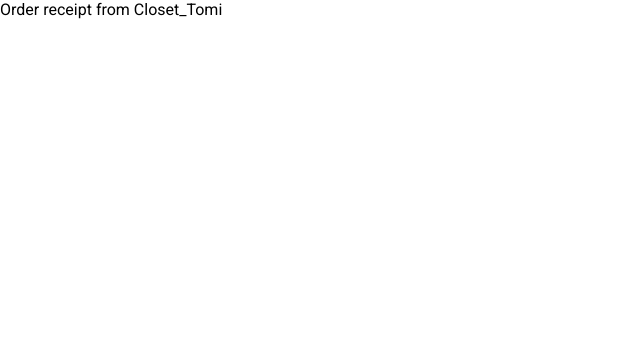
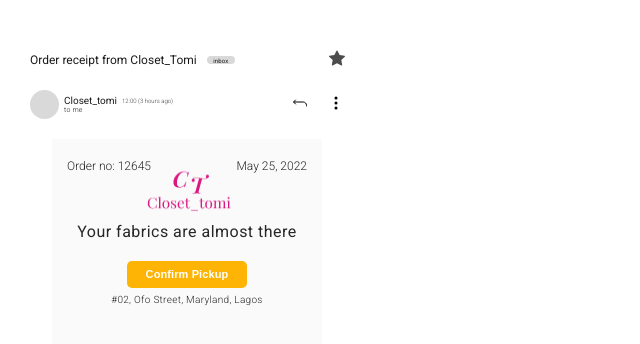
Before and after one commit to patkoton/closet-tomi, a React (Create React App) app: page / in a window 1280 px wide. Shown: the top 344 px of the page, without its empty margins (0-640 px from the left). Built offline with nearby package versions, Linux system fonts and the light colour scheme.

Commit message:
Top, Head and Body Components added

```diff
--- a/src/App.js
+++ b/src/App.js
@@ -1,7 +1,14 @@
+import "./index.css";
+import Top from "./components/Top";
+import Head from "./components/Head";
+import Body from "./components/Body";
+
 function App() {
   return (
     <div className="App">
-      <p>Order receipt from Closet_Tomi</p>
+      <Top />
+      <Head />
+      <Body />
     </div>
   );
 }
--- /dev/null
+++ b/src/components/Body.jsx
@@ -0,0 +1,25 @@
+import React from 'react'
+import '../index.css';
+import Logo from '../images/LOGO(1).png';
+
+const Boby = () => {
+  return (
+    <div className='body'>
+      <div className='ord-may'>
+        <p className='order-no'>Order no: 12645</p>
+        <p className='may'>May 25, 2022</p>
+      </div>
+      <img src={Logo} alt="" className='logo' />
+
+      <div>
+        <p className='fabrics'>Your fabrics are almost there</p>
+        <div>
+          <button className='confp'><b>Confirm Pickup</b></button>
+          <p className='street'>#02, Ofo Street, Maryland, Lagos</p>
+        </div>
+      </div>
+    </div>
+  )
+}
+
+export default Boby
--- /dev/null
+++ b/src/components/Head.jsx
@@ -0,0 +1,31 @@
+import React from 'react'
+import '../index.css';
+import { IoReturnUpBack, IoEllipsisVertical } from 'react-icons/io5'
+
+const Head = () => {
+  return (
+    <div className='head'>
+        <div className='closet'>
+            <div className='ellipse'></div>
+            <div className='closet-dt'>
+                <div className='closet-att'>
+                    <div className='closet-address'>
+                        <p className='closet-text'>Closet_tomi</p>
+                        <p className='closet-time'>12:00 (3 hours ago)</p>
+                    </div>
+
+                    <p className='closet-me'>to me</p>
+                </div>
+
+                <div className='io5'>
+                    <IoReturnUpBack className='irup' type='button' />
+                    <IoEllipsisVertical className='iev' type='button' />
+                </div>
+            </div>
+        </div>
+
+    </div>
+  )
+}
+
+export default Head
--- /dev/null
+++ b/src/components/Top.jsx
@@ -0,0 +1,21 @@
+import React from 'react'
+import "../index.css";
+import { BsStarFill } from 'react-icons/bs'
+import { useState } from "react";
+
+const Top = () => {
+    const [cls, setCls] = useState("clz");
+  return (
+    <div className='top'>
+        <div className="ordin">
+            <p className="order">Order receipt from Closet_Tomi</p>
+            <div className="inbox">inbox</div>
+        </div>
+        <div className="ai">
+            <BsStarFill className={cls} type="button" onClick={() => setCls((cls) => (cls === "clz" ? "rod" : "clz"))} />
+        </div>
+    </div>
+  )
+}
+
+export default Top
--- a/src/index.css
+++ b/src/index.css
@@ -8,13 +8,12 @@
 
 body {
   margin: 0;
-  font-family: -apple-system, BlinkMacSystemFont, 'Segoe UI', 'Roboto', 'Oxygen',
-    'Ubuntu', 'Cantarell', 'Fira Sans', 'Droid Sans', 'Helvetica Neue',
-    sans-serif;
   -webkit-font-smoothing: antialiased;
   -moz-osx-font-smoothing: grayscale;
   width: 375px;
+  background-color: #ffffff;
   font-family: 'Roboto', sans-serif;
+  font-style: normal;
 }
 
 code {
@@ -22,41 +21,190 @@
     monospace;
 }
 
-/* .App {
-  text-align: center;
+.App {
+  padding: 50px 30px;
 }
 
-.App-logo {
-  height: 40vmin;
-  pointer-events: none;
+/* Top Component */
+.top {
+  display: flex;
+  align-items: center;
+  justify-content: space-between;
 }
 
-@media (prefers-reduced-motion: no-preference) {
-  .App-logo {
-    animation: App-logo-spin infinite 20s linear;
-  }
+.ordin {
+  display: flex;
+  align-items: center;
 }
 
-.App-header {
-  background-color: #282c34;
-  min-height: 100vh;
-  display: flex;
-  flex-direction: column;
-  align-items: center;
-  justify-content: center;
-  font-size: calc(10px + 2vmin);
-  color: white;
+.order {
+  font-weight: 400;
+  font-size: 12px;
+  line-height: 13px;
+  color: rgba(0, 0, 0, 0.9);
 }
 
-.App-link {
-  color: #61dafb;
+.inbox {
+  width: 28px;
+  height: 8px;
+  margin-left: 10px;
+  background: #D9D9D9;
+  border-radius: 4px;
+
+  font-weight: 400;
+  font-size: 6px;
+  line-height: 7px;
+  letter-spacing: 0.02em;
+  color: rgba(0, 0, 0, 0.85);
+  text-align: center;
+  padding-top: 0.5px;
 }
 
-@keyframes App-logo-spin {
-  from {
-    transform: rotate(0deg);
-  }
-  to {
-    transform: rotate(360deg);
-  }
-} */
+.ai {
+  cursor: pointer;
+}
+
+.clz {
+  fill: rgba(0, 0, 0, 0.7);
+}
+
+.rod {
+  fill: rgb(241, 190, 60);
+}
+
+/* Head Component */
+.head {
+  margin-top: 20px;
+  display: flex;
+}
+
+.closet {
+  display: flex;
+}
+
+.ellipse {
+  width: 29px;
+  height: 29px;
+  background: #D9D9D9;
+  border-radius: 100px;
+}
+
+.closet-dt {
+  display: flex;
+  margin-top: 5px;
+}
+
+.closet-att {
+  margin-left: 5px;
+}
+
+.closet-address {
+  display: flex;
+}
+
+.closet-text {
+  font-weight: 400;
+  font-size: 10px;
+  line-height: 11px;
+  color: rgba(0, 0, 0, 0.9);
+}
+
+.closet-time {
+  font-weight: 300;
+  font-size: 6px;
+  line-height: 7px;
+  color: rgba(0, 0, 0, 0.75);
+  margin-left: 5px;
+  margin-top: 2px;
+}
+
+.closet-me {
+  font-weight: 300;
+  font-size: 7px;
+  line-height: 9px;
+  letter-spacing: 0.03em;
+  color: rgba(0, 0, 0, 0.9);
+}
+
+.irup, .iev {
+  cursor: pointer;
+}
+
+.irup {
+  margin-left: 119px;
+  margin-right: 20px;
+}
+
+/* Body Component */
+.body {
+  width: 270px;
+  height: 400px;
+  margin: 20px 22px;
+  background-color: rgba(245, 245, 245, 0.51);
+  border-radius: 1px;
+  padding: 20px 15px;
+}
+
+.order-no {
+  font-weight: 300;
+  font-size: 12px;
+  line-height: 14px;
+  color: rgba(0, 0, 0, 0.85);
+}
+
+.may {
+  font-weight: 300;
+  font-size: 12px;
+  line-height: 14px;
+  color: rgba(0, 0, 0, 0.85)
+}
+
+.ord-may {
+  display: flex;
+  justify-content: space-between;
+}
+
+.logo {
+  width: 84px;
+  height: 50px;
+  margin-left: 80px;
+  margin-top: -10px;
+  cursor: pointer;
+}
+
+.fabrics {
+  font-weight: 400;
+  font-size: 16px;
+  line-height: 19px;
+  letter-spacing: 0.03em;
+  text-align: center;
+  color: rgba(0, 0, 0, 0.85);
+  margin-top: 5px;
+}
+
+.confp {
+  width: 120px;
+  height: 27px;
+  margin-top: 20px;
+  margin-left: 60px;
+  background: #FEB404;
+  border-radius: 5px;
+  border: none;
+  font-weight: 400;
+  font-size: 11px;
+  line-height: 27px;
+  letter-spacing: 0.01em;
+  color: #FFFFFF;
+  cursor: pointer;
+  align-items: center;
+}
+
+.street {
+  font-weight: 300;
+  font-size: 10px;
+  line-height: 12px;
+  letter-spacing: 0.03em;
+  color: rgba(0, 0, 0, 0.85);
+  text-align: center;
+  margin-top: 6px;
+}
```
